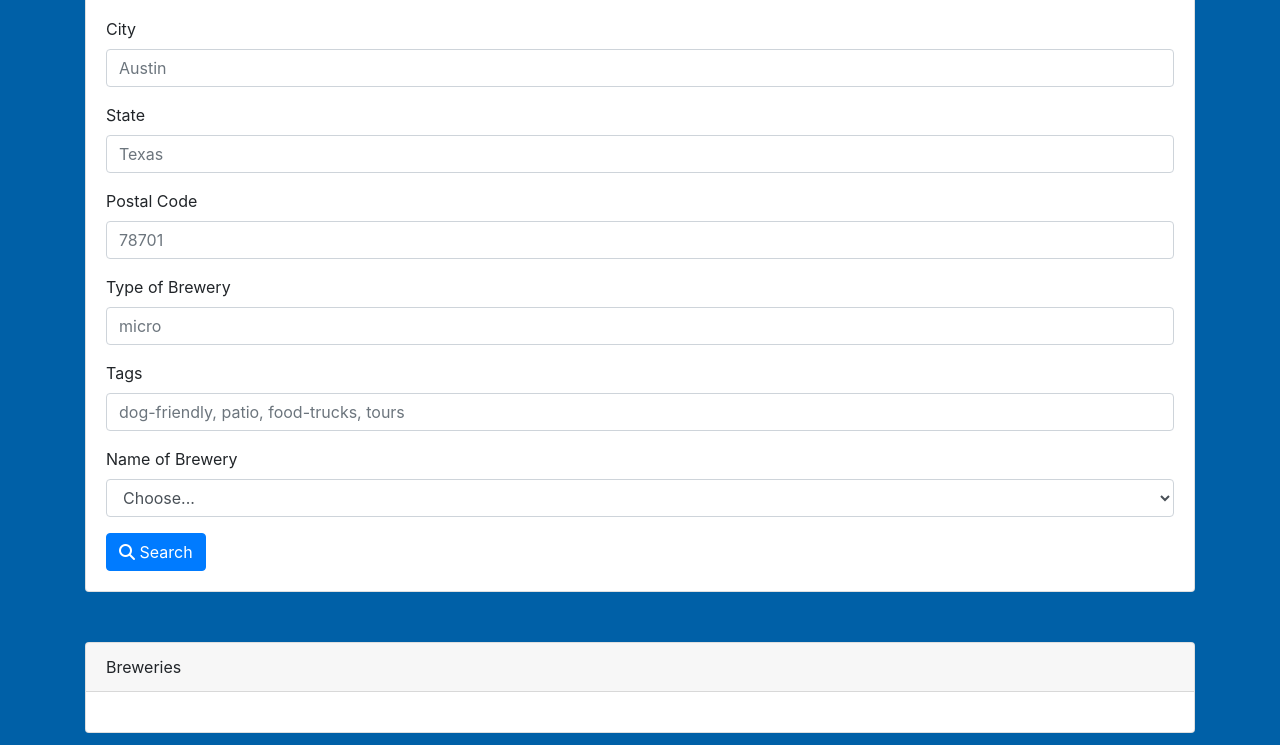
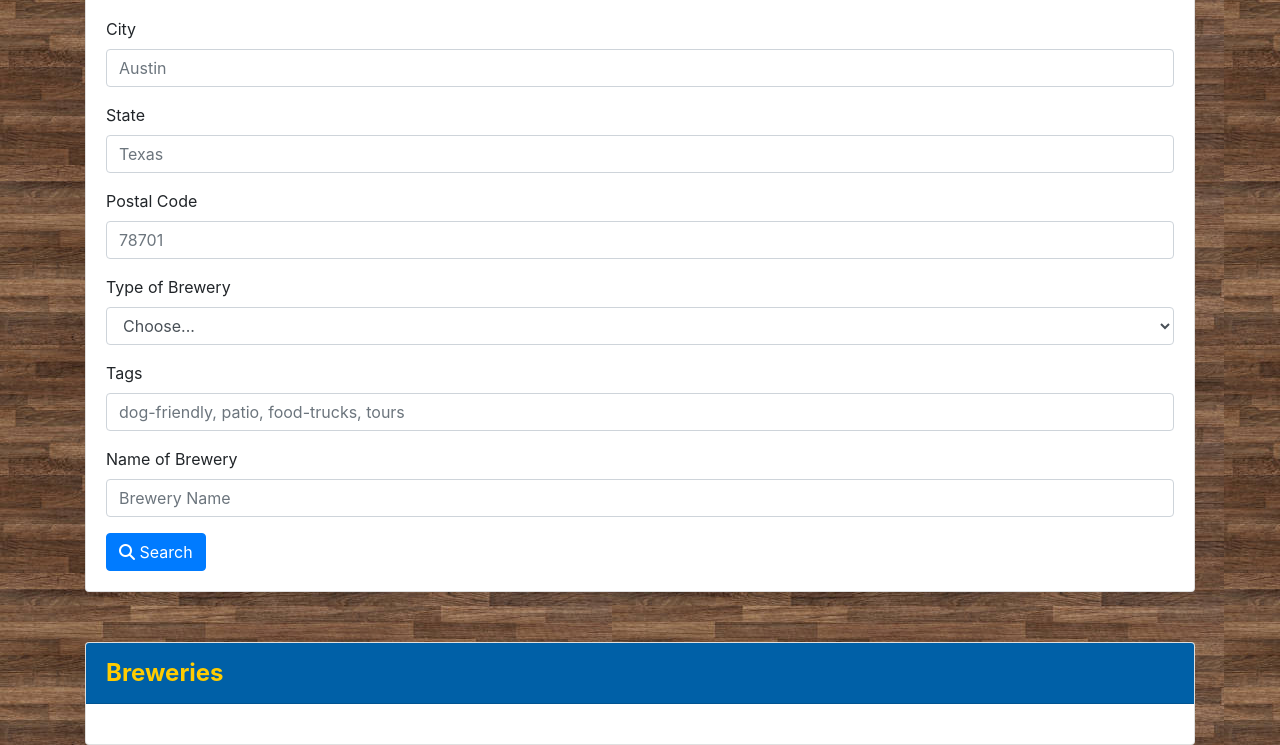
Before and after one commit to vivgarcia/Group-11-Project, a plain HTML site: page index.html in a window 1280 px wide. Shown: the part 411-1156 px from the top of the page. Drawn offline with nearby package versions, Linux system fonts and the light colour scheme.

Commit message:
changed background, card headers, and rearranged the type and name of feilds properly for proper functioning

```diff
--- a/assets/CSS/style.css
+++ b/assets/CSS/style.css
@@ -1,5 +1,6 @@
 body {
-  background-color: #0060a7;
+  /* background-color: #0060a7; */
+  background-image: url(../images/wood2-bg.jpg);
 }
 
 .container {
@@ -21,4 +22,13 @@ body {
 .container .card .btn-light {
   float: right;
 }
+
+.card-header {
+  background: #0060a7;
+  color: #ffcc00;
+  font-weight: bold;
+  font-size: 24px;
+};
+
+
 /*# sourceMappingURL=style.css.map */
--- a/index.html
+++ b/index.html
@@ -35,7 +35,17 @@
                         </div>
                         <div class="form-group">
                             <label for="">Type of Brewery</label>
-                            <input type="text" class="form-control" id="by_type" placeholder="micro">
+                            <select class="form-control" id="by_type">
+                                <option selected>Choose...</option>
+                                <option>Micro</option>
+                                <option>Regional</option>
+                                <option>Brewpub</option>
+                                <option>Large</option>
+                                <option>Planning</option>
+                                <option>Bar</option>
+                                <option>Contract</option>
+                                <option>Proprietor</option>
+                              </select>
                         </div>
                         <div class="form-group">
                             <label for="">Tags</label>
@@ -43,10 +53,7 @@
                         </div>
                         <div class="form-group">
                             <label for="">Name of Brewery</label>
-                            <select class="form-control" id="by_brewery">
-                                <option selected>Choose...</option>
-                                <option></option>
-                              </select>
+                            <input type="text" class="form-control" id="by_brewery" placeholder="Brewery Name">
                         </div>
                         <button class="btn btn-primary" id="searchButton"><i class="fas fa-search"></i> Search</button>
                     </form>
@@ -56,7 +63,7 @@
     <div class="container">
         <div class="card">
             <div class="card-header">Breweries</div>
-            <div class="card-body">
+            <div class="card-body" id="brewery_results">
                 <!-- Brewery results will append here -->
             </div>
         </div>
```
Also changed, not shown: assets/images/wood2-bg.jpg (added), assets/imgs/wood-bg.jpg (deleted).
